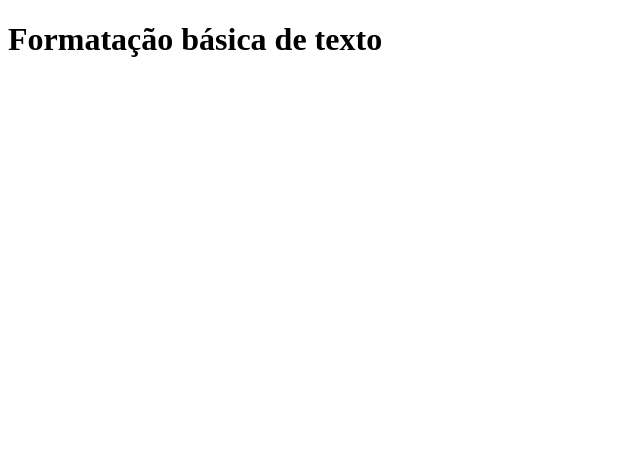
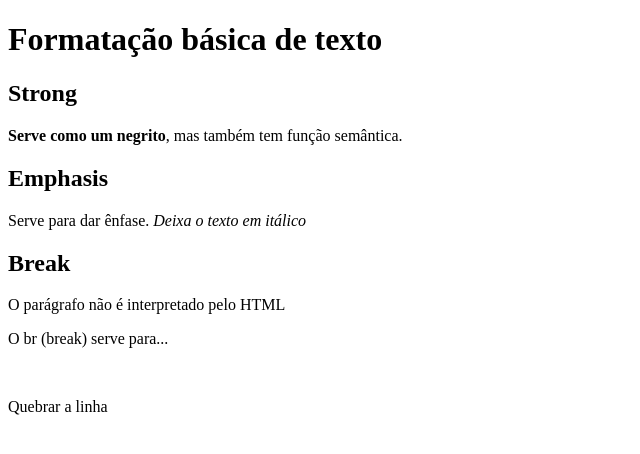
Before and after one commit to o-laureano/bootcamp-colegio, a plain HTML site: page Práticas/aula-03/formatacao.html in a window 1280 px wide. Shown: the whole page, without its empty margins (0-640 px from the left). Drawn offline with Linux system fonts and the light colour scheme.

Commit message:
Atualizando

```diff
--- a/Práticas/aula-03/formatacao.html
+++ b/Práticas/aula-03/formatacao.html
@@ -6,7 +6,24 @@
     <title>Formatação de Texto</title>
   </head>
   <body>
+
     <h1>Formatação básica de texto</h1>
 
+    <h2>Strong</h2>
+    <p>
+      <strong>Serve como um negrito</strong>, mas também tem função semântica.
+    </p>
+
+    <h2>Emphasis</h2>
+    <p>Serve para dar ênfase. <em> Deixa o texto em itálico </em></p>
+
+    <h2>Break</h2>
+    <p>O parágrafo não é
+
+
+      interpretado pelo HTML</p>
+    <p>O br (break) serve para...</p>
+    <br />
+    <p>Quebrar a linha</p>
   </body>
 </html>
```
Also changed, not shown: Práticas/aula-03/listas.html (added, +22 -0 lines).
